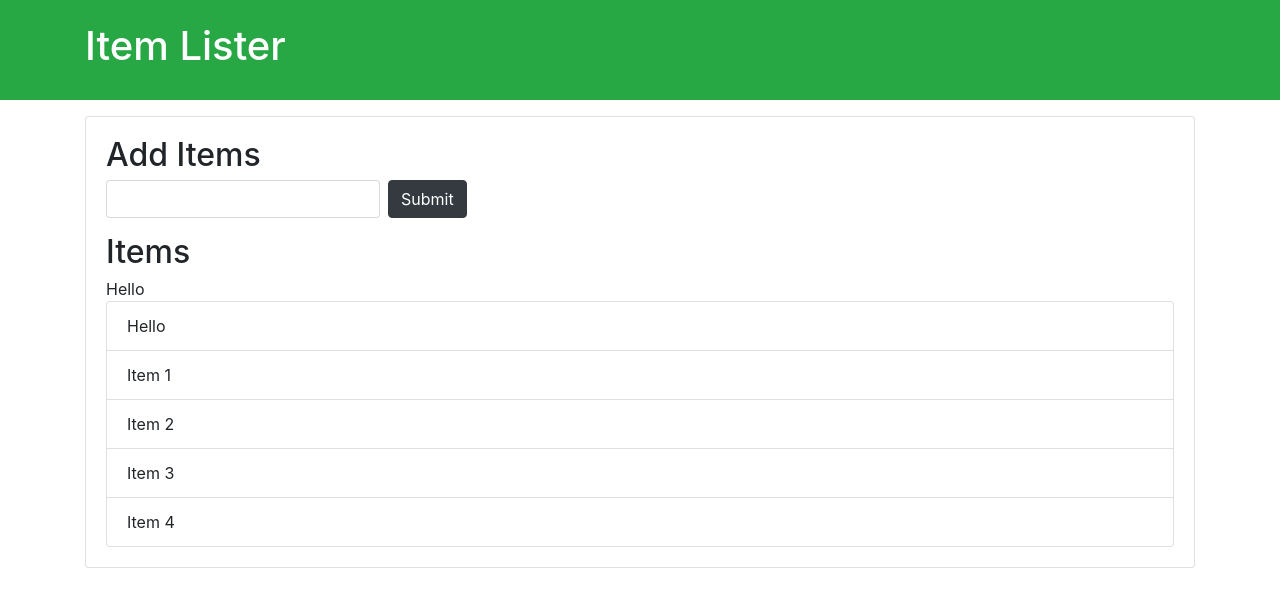
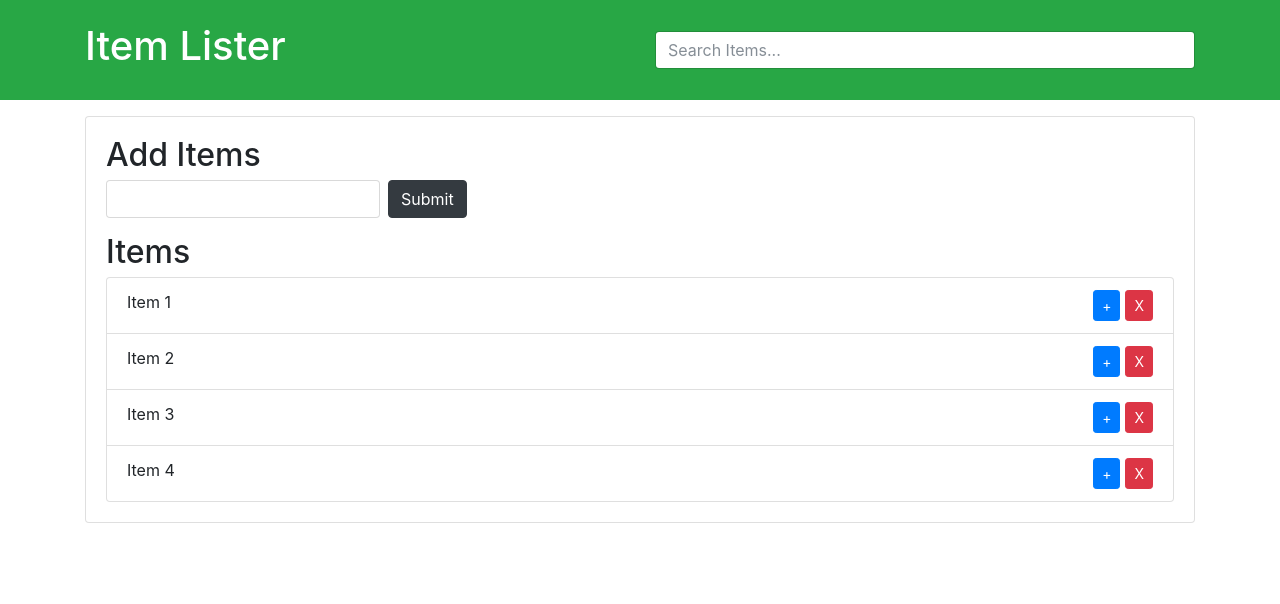
Before and after one commit to AlokSolanky/webd, a plain HTML site: page index.html in a window 1280 px wide. Drawn offline with nearby package versions, Linux system fonts and the light colour scheme.

Commit message:
task 8 is done

```diff
--- a/index.html
+++ b/index.html
@@ -6,26 +6,38 @@
   <meta http-equiv="X-UA-Compatible" content="ie=edge">
   <link rel="stylesheet" href="https://maxcdn.bootstrapcdn.com/bootstrap/4.0.0-beta/css/bootstrap.min.css" integrity="sha384-/Y6pD6FV/Vv2HJnA6t+vslU6fwYXjCFtcEpHbNJ0lyAFsXTsjBbfaDjzALeQsN6M" crossorigin="anonymous">
   <title>Item Lister</title>
+  <style>
+    .edit{
+      margin-right: 5px;
+    }
+  </style>
 </head>
 <body>
   <header id="main-header" class="bg-success text-white p-4 mb-3">
     <div class="container">
-      <h1 id="header-title">Item Lister</h1>
+      <div class="row">
+        <div class="col-md-6">
+            <h1 id="header-title">Item Lister</h1>
+        </div>
+        <div class="col-md-6 align-self-center">
+            <input type="text" class="form-control" id="filter" placeholder="Search Items...">
+        </div>
+      </div>
     </div>
   </header>
   <div class="container">
    <div id="main" class="card card-body">
     <h2 class="title">Add Items</h2>
-    <form class="form-inline mb-3">
-      <input type="text" class="form-control mr-2">
+    <form id="addForm" class="form-inline mb-3">
+      <input type="text" class="form-control mr-2" id="item">
       <input type="submit" class="btn btn-dark" value="Submit">
     </form>
     <h2 class="title">Items</h2>
     <ul id="items" class="list-group">
-      <li class="list-group-item">Item 1</li>
-      <li class="list-group-item">Item 2</li>
-      <li class="list-group-item">Item 3</li>
-      <li class="list-group-item">Item 4</li>
+      <li class="list-group-item">Item 1 <button class="btn btn-danger btn-sm float-right delete">X</button></li>
+      <li class="list-group-item">Item 2 <button class="btn btn-danger btn-sm float-right delete">X</button></li>
+      <li class="list-group-item">Item 3 <button class="btn btn-danger btn-sm float-right delete">X</button></li>
+      <li class="list-group-item">Item 4 <button class="btn btn-danger btn-sm float-right delete">X</button></li>
     </ul>
    </div>
   </div>
--- a/index.js
+++ b/index.js
@@ -1,18 +1,26 @@
-const div = document.createElement('div');
-const text = document.createTextNode('Hello');
-
-const item = document.getElementById('items');
-
-div.appendChild(text);
-
-const main = document.getElementById('main');
-
-main.insertBefore(div,item);
 
 
-const li0 = document.createElement("li");
-const text1 = document.createTextNode("Hello");
-li0.appendChild(text1);
-li0.className = "list-group-item";
-const li1 = document.querySelector('.list-group-item:first-child');
-item.insertBefore(li0,li1);
+const li_space = document.querySelector(".list-group");
+
+li_space.addEventListener('click',(e)=>
+{
+    if(e.target.classList.contains('delete'))
+    {
+        li_space.removeChild(e.target.parentElement);
+    }
+})
+
+
+for(let i = 0;i<li_space.children.length;i++)
+{
+    let del_button = document.createElement('button');
+    del_button.setAttribute(
+      "class",
+      "btn btn-primary btn-sm float-right edit"
+    );
+    del_button.setAttribute('title','edit your task');
+
+    del_button.appendChild(document.createTextNode('+'))
+    li_space.children[i].appendChild(del_button);
+
+}
```
